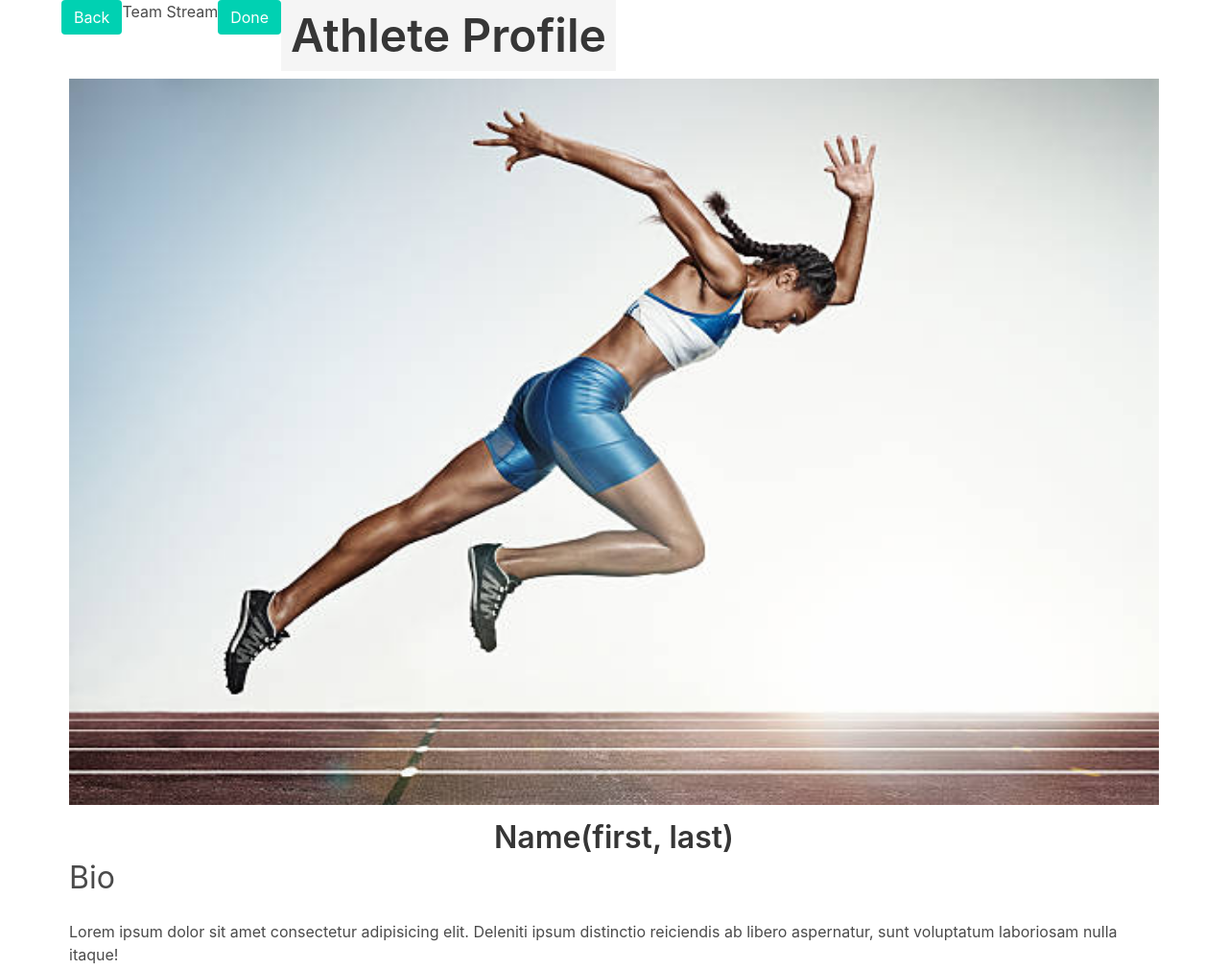
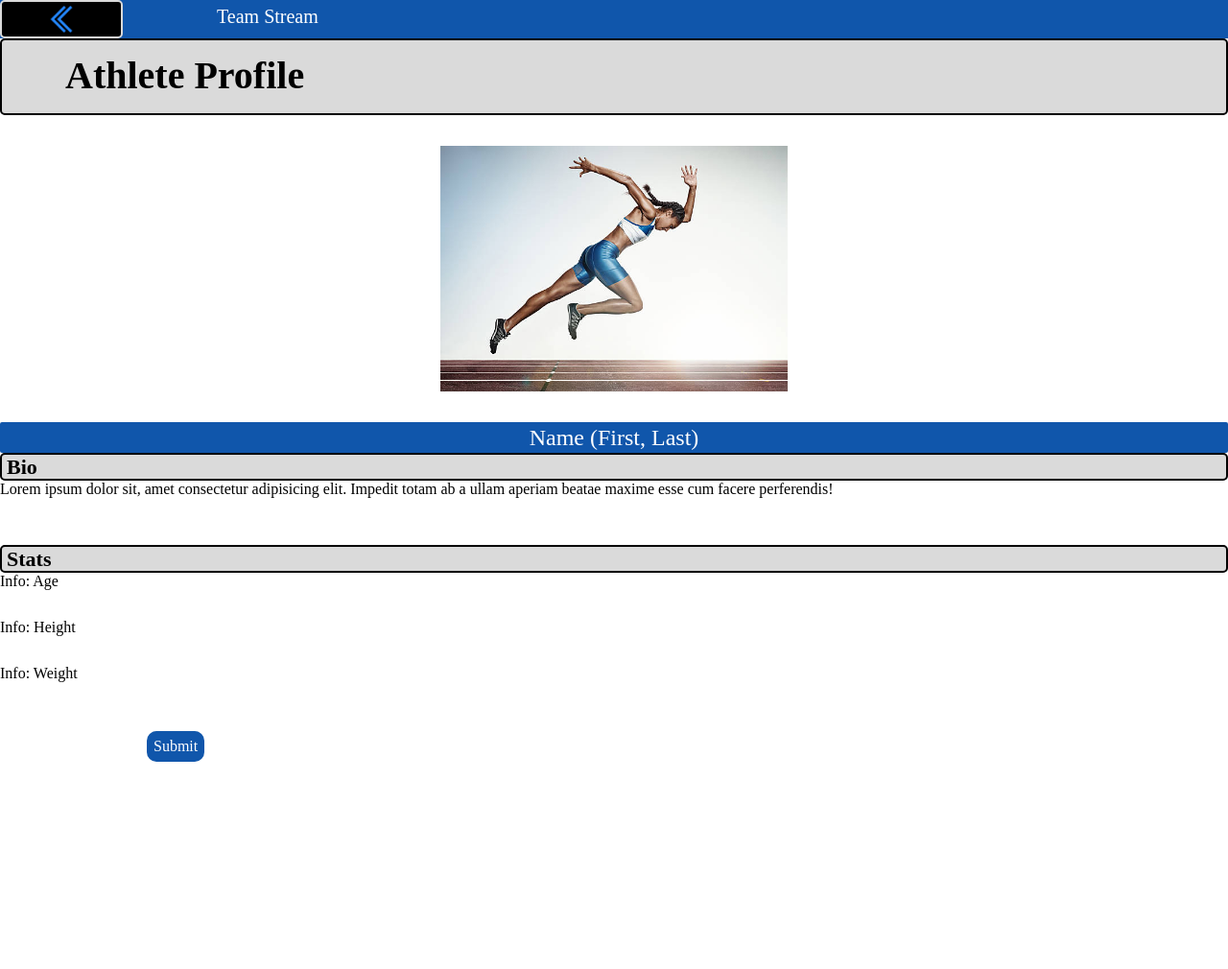
Before and after one commit to dwidjaja945/teamstream, a React app in the folder client/: page / in a window 1280 px wide. Shown: the top 1010 px of the page at 96% size. After the commit the page ends 800 px from the top, so only its background shows below. Built offline with nearby package versions, Linux system fonts and the light colour scheme.

Commit message:
finished creating skeleton and styling in flexbox and css

```diff
--- a/client/src/components/athlete_profile.js
+++ b/client/src/components/athlete_profile.js
@@ -1,6 +1,8 @@
 import React, { Component } from "react";
 import "./styles.css";
 import athletePic from "./images/athlete.jpg";
+import leftArrow from "./images/chevron-left.png";
+import blueLeftArrow from "./images/blue-chevron-left.png";
 
 class AthleteProfile extends Component {
 	constructor(props) {
@@ -17,57 +19,99 @@ class AthleteProfile extends Component {
 
 	render() {
 		return (
-			<div>
-				<nav className="navbar" role="navigation" aria-label="main navigation">
-					<div className="profileNav">
-						<a className="button is-primary">Back</a>
-						<span>Team Stream</span>
-						<a className="button is-primary">Done</a>
+			<div className="profileContainer">
+				<div className="profile profileNav">
+					<div className="profileBackArrow">
+						<img className="backArrowImg" src={blueLeftArrow} />
 					</div>
-					<section className="hero is-light">
-						<div className="hero-body">
-							<div className="container">
-								<h1 className="title is-1 has-text-centered">Athlete Profile</h1>
-							</div>
+					<div className="profileTsLogo">
+						<span className="profileNavTitle">Team Stream</span>
+					</div>
+				</div>
+				<div className="profile profileTitleContent">
+					<span className="profileTitleHeader">Athlete Profile</span>
+				</div>
+				<div className="profile profilePic">
+					<img className="athPic" src={athletePic} />
+				</div>
+				<div className="profile profileInfo">
+					<div className="profileName">
+						<span className="athleteName">Name (First, Last)</span>
+					</div>
+					<div className="profileBio">
+						<div className="bioTitleContainer">
+							<span className="profileBioTitle">Bio</span>
 						</div>
-					</section>
-				</nav>
-				<section className="section">
-					<div className="container">
-						<figure className="image is-3by2">
-							<img src={athletePic} alt="An Athelete Runner" />
-						</figure>
+						<span className="profileBioInfo">
+							Lorem ipsum dolor sit, amet consectetur adipisicing elit. Impedit totam ab a ullam aperiam
+							beatae maxime esse cum facere perferendis!
+						</span>
 					</div>
-				</section>
-				<section className="section">
-					<div className="container">
-						<h1 className="title is-3 has-text-centered">Name(first, last)</h1>
-						<h2 className="subtitle is-3">Bio</h2>
-						<p>
-							Lorem ipsum dolor sit amet consectetur adipisicing elit. Deleniti ipsum distinctio
-							reiciendis ab libero aspernatur, sunt voluptatum laboriosam nulla itaque!
-						</p>
+					<div className="profileStats">
+						<div className="statsTitleContainer">
+							<span className="profileStatsTitle">Stats</span>
+						</div>
+						<span className="profileStatsInfo">Info: Age</span>
+						<span className="profileStatsInfo">Info: Height</span>
+						<span className="profileStatsInfo">Info: Weight</span>
 					</div>
-				</section>
-				<section className="section">
-					<div className="container">
-						<h1 className="subtitle is-3">Stats</h1>
-						<p>Info: Age</p>
-						<p>Info: Height</p>
-						<p>Info: Weight</p>
-					</div>
-				</section>
-				<section className="section">
-					<div className="container">
-						<h1 className="has-text-centered">Team Info(from Code)</h1>
-						<div className="buttons is-centered">
-							<a className="button is-primary is-rounded">Create Team</a>
-						</div>
-					</div>
-				</section>
+				</div>
+				<div className="profile profileFooter">
+					<div className="profileSubmit">Submit</div>
+				</div>
 			</div>
 		);
 	}
 }
 
 export default AthleteProfile;
+
+// <div>
+// 	<nav className="navbar" role="navigation" aria-label="main navigation">
+// 		<div className="profileNav">
+// 			<a className="button is-primary">Back</a>
+// 			<span>Team Stream</span>
+// 			<a className="button is-primary">Done</a>
+// 		</div>
+// 		<section className="hero is-light">
+// 			<div className="hero-body">
+// 				<div className="container">
+// 					<h1 className="title is-1 has-text-centered">Athlete Profile</h1>
+// 				</div>
+// 			</div>
+// 		</section>
+// 	</nav>
+// 	<section className="section">
+// 		<div className="container">
+// 			<figure className="image is-3by2">
+// 				<img src={athletePic} alt="An Athelete Runner" />
+// 			</figure>
+// 		</div>
+// 	</section>
+// 	<section className="section">
+// 		<div className="container">
+// 			<h1 className="title is-3 has-text-centered">Name(first, last)</h1>
+// 			<h2 className="subtitle is-3">Bio</h2>
+// 			<p>
+// 				Lorem ipsum dolor sit amet consectetur adipisicing elit. Deleniti ipsum distinctio
+// 				reiciendis ab libero aspernatur, sunt voluptatum laboriosam nulla itaque!
+// 			</p>
+// 		</div>
+// 	</section>
+// 	<section className="section">
+// 		<div className="container">
+// 			<h1 className="subtitle is-3">Stats</h1>
+// 			<p>Info: Age</p>
+// 			<p>Info: Height</p>
+// 			<p>Info: Weight</p>
+// 		</div>
+// 	</section>
+// 	<section className="section">
+// 		<div className="container">
+// 			<h1 className="has-text-centered">Team Info(from Code)</h1>
+// 			<div className="buttons is-centered">
+// 				<a className="button is-primary is-rounded">Create Team</a>
+// 			</div>
+// 		</div>
+// 	</section>
+// </div>
--- a/client/src/components/styles.css
+++ b/client/src/components/styles.css
@@ -1,4 +1,4 @@
-.hero-body {
+/* .hero-body {
 	padding: 10px;
 }
 
@@ -9,4 +9,196 @@
 .profileNav {
 	display: flex;
 	justify-content: space-around;
+} */
+body {
+	margin: 0;
 }
+
+* {
+	box-sizing: border-box;
+}
+
+/********User Profile**********/
+.profileContainer {
+	height: 100vh;
+	width: 100vw;
+	display: flex;
+	justify-content: center;
+	align-items: center;
+	flex-flow: column wrap;
+}
+
+.profile {
+	width: 100%;
+	margin: 0;
+}
+
+.profileNav {
+	height: 5%;
+	display: flex;
+	justify-content: center;
+	align-items: center;
+	background-color: #1056ab;
+	/* border-radius: 2px; */
+}
+
+.profileBackArrow {
+	height: 100%;
+	width: 10%;
+	background-color: #000000;
+	border: solid 2px #dadada;
+	display: flex;
+	justify-content: center;
+	align-items: center;
+	border-radius: 5px;
+}
+
+.profileBackArrow:hover {
+	background-color: #dadada;
+}
+
+.backArrowImg {
+	height: 80%;
+}
+
+.profileTsLogo {
+	height: 100%;
+	width: 90%;
+	position: relative;
+}
+
+.profileNavTitle {
+	position: absolute;
+	color: white;
+	font-size: 20px;
+	left: 98px;
+	top: 6px;
+}
+
+.profileTitleContent {
+	height: 10%;
+	position: relative;
+	background-color: #dadada;
+	border: solid 2px #000000;
+	border-radius: 5px;
+}
+
+.profileTitleHeader {
+	position: absolute;
+	left: 66px;
+	top: 13px;
+	font-size: 40px;
+	font-weight: bold;
+}
+
+.profilePic {
+	height: 40%;
+	display: flex;
+	justify-content: center;
+	align-items: center;
+}
+
+.athPic {
+	margin: 0;
+	height: 80%;
+}
+
+.profileInfo {
+	height: 40%;
+	display: flex;
+	flex-flow: column wrap;
+}
+
+.profileName {
+	height: 10%;
+	width: 100%;
+	display: flex;
+	justify-content: center;
+	align-items: center;
+	background-color: #1056ab;
+	border-radius: 2px;
+}
+
+.athleteName {
+	font-size: 24px;
+	color: white;
+}
+
+.profileBio {
+	height: 30%;
+	width: 100%;
+	display: flex;
+	flex-flow: column wrap;
+}
+
+.bioTitleContainer {
+	height: 30%;
+	width: 100%;
+	background-color: #dadada;
+	border: solid 2px #000000;
+	border-radius: 5px;
+	position: relative;
+}
+
+.profileBioTitle {
+	font-weight: bold;
+	font-size: 22px;
+	position: absolute;
+	left: 5px;
+}
+
+.profileBioInfo {
+	height: 70%;
+	width: 100%;
+}
+
+.profileStats {
+	height: 60%;
+	width: 100%;
+	display: flex;
+	flex-flow: column wrap;
+}
+
+.statsTitleContainer {
+	height: 15%;
+	width: 100%;
+	background-color: #dadada;
+	border: solid 2px #000000;
+	border-radius: 5px;
+	position: relative;
+}
+
+.profileStatsTitle {
+	font-weight: bold;
+	font-size: 22px;
+	position: absolute;
+	left: 5px;
+}
+
+.profileStatsInfo {
+	height: 25%;
+	width: 100%;
+}
+
+.profileFooter {
+	height: 5%;
+	position: relative;
+}
+
+.profileSubmit {
+	position: absolute;
+	padding: 7px;
+	left: 153px;
+	border-radius: 10px;
+	top: 2px;
+	background-color: #1056ab;
+	color: white;
+}
+
+.profileSubmit:hover {
+	/* background-color: #3373e7; */
+	background-color: #dadada;
+	color: #000000;
+}
+
+/***************************************/
```
Also changed, not shown: client/dist/index.html, client/src/components/images/blue-chevron-left.png (added), client/src/components/images/chevron-left.png (added).
